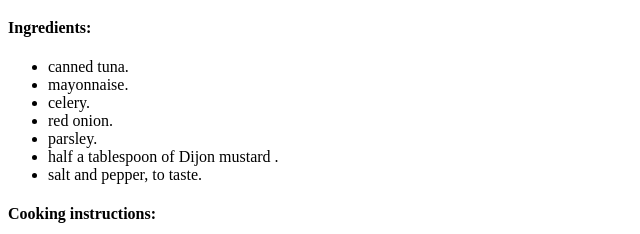
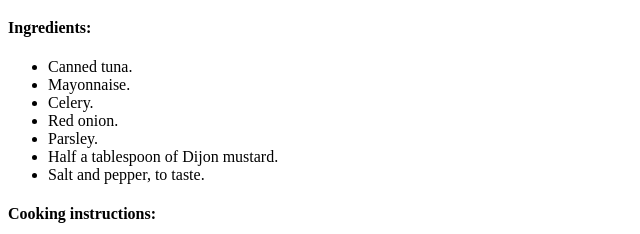
Before and after one commit to Theo216/odin-recipes, a plain HTML site: page recipes/tuna-salad.html in a window 1280 px wide. Shown: the part 664-898 px from the top of the page, 0-640 px from the left. Drawn offline with Linux system fonts and the light colour scheme.

Commit message:
contributed to the recipes project

```diff
--- a/recipes/tuna-salad.html
+++ b/recipes/tuna-salad.html
@@ -10,13 +10,13 @@
         <p>The following is a quick and healthy tuna salad recipe</p>
         <h4>Ingredients:</h4>
         <ul>
-            <li>canned tuna.</li>
-            <li>mayonnaise.</li>
-            <li>celery.</li>
-            <li>red onion.</li>
-            <li>parsley.</li>
-            <li>half a tablespoon of Dijon mustard .</li>
-            <li>salt and pepper, to taste.</li>
+            <li>Canned tuna.</li>
+            <li>Mayonnaise.</li>
+            <li>Celery.</li>
+            <li>Red onion.</li>
+            <li>Parsley.</li>
+            <li>Half a tablespoon of Dijon mustard.</li>
+            <li>Salt and pepper, to taste.</li>
         </ul>
         <h4>Cooking instructions:</h4>
         <ol>
```
